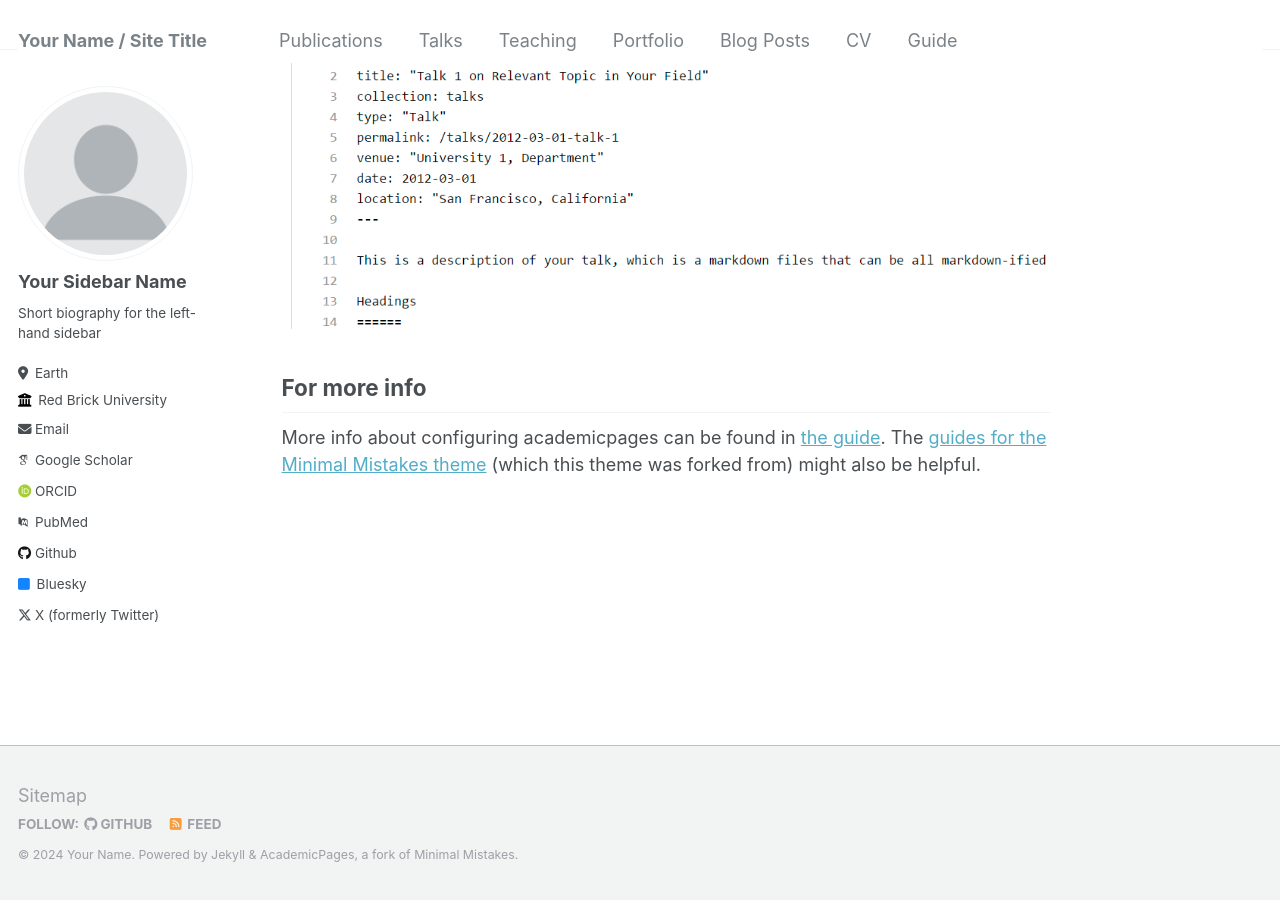
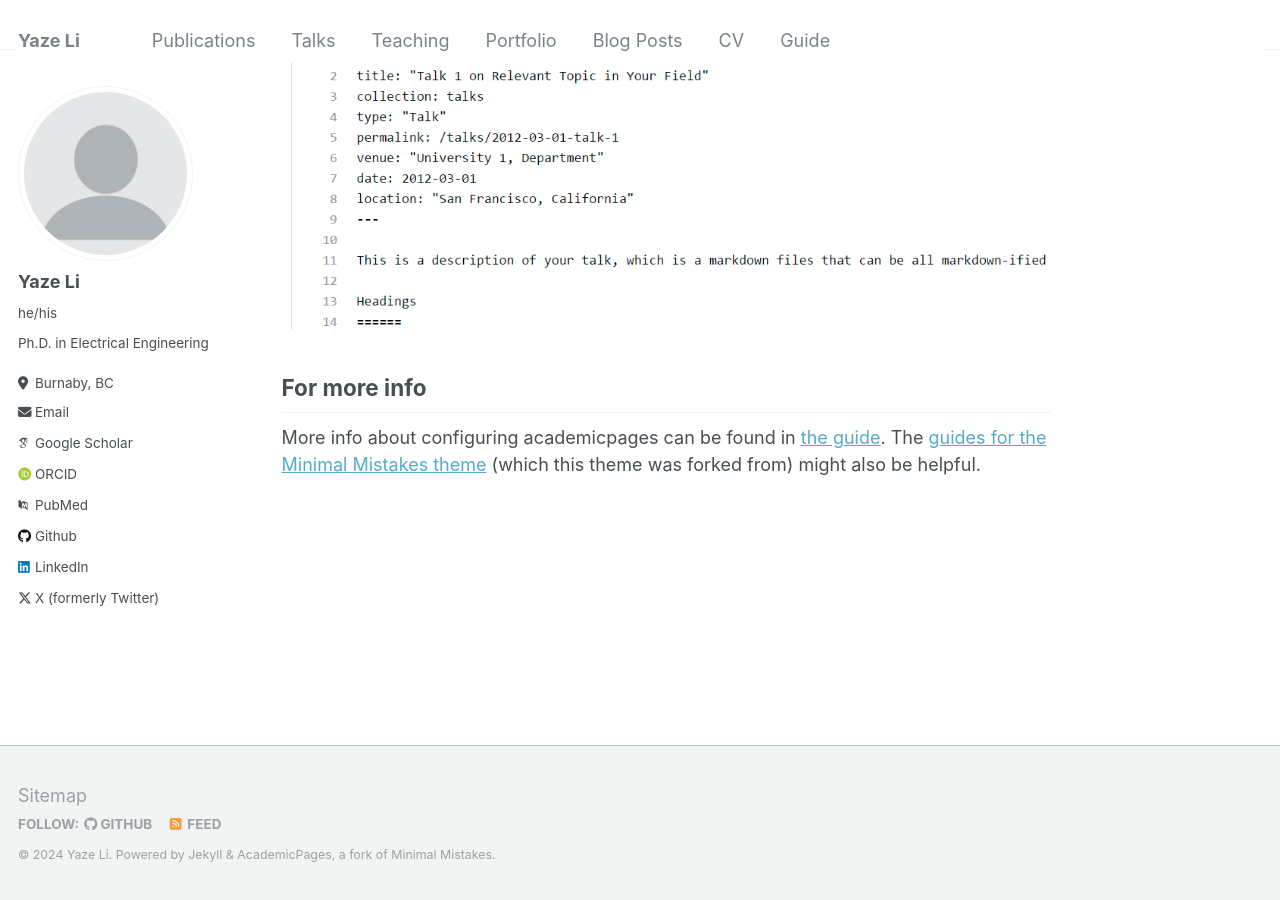
Before and after one commit to Arthurliyaze/Arthurliyaze.github.io, a Jekyll site: the page built from _pages/about.md, in a window 1280 px wide and 900 px high, scrolled down 2640 px. Built offline with Jekyll 4.4.1, drawn with Linux system fonts in a browser that asks for light colours; some web fonts are replaced.

Commit message:
Update _config.yml

```diff
--- a/_config.yml
+++ b/_config.yml
@@ -8,13 +8,13 @@
 
 # Basic Site Settings
 locale                   : "en-US"
-title                    : "Your Name / Site Title"
+title                    : "Yaze Li"
 title_separator          : "-"
-name                     : &name "Your Name"
-description              : &description "personal description"
-url                      : https://academicpages.github.io # the base hostname & protocol for your site e.g. "https://mmistakes.github.io"
+name                     : &name "Yaze Li"
+description              : &description "Ph.D. in Electrical Engineering"
+url                      : https://academicpages.github.io # the base hostname & protocol for your site e.g. "https://arthurliyaze.github.io"
 baseurl                  : "" # the subpath of your site, e.g. "/blog"
-repository               : "academicpages/academicpages.github.io"
+repository               : "arthurliyaze/arthurliyaze.github.io"
 
 # Site Author - The following control what appear as part of the author content on the side bar.
 #               If a field is blank the icon and link will not appear, otherwise it will be shown.
@@ -22,19 +22,19 @@ repository               : "academicpages/academicpages.github.io"
 author:
   # Biographic information
   avatar           : "profile.png"
-  name             : "Your Sidebar Name"
-  pronouns         : # example: "she/her"
-  bio              : "Short biography for the left-hand sidebar"
-  location         : "Earth"
-  employer         : "Red Brick University"
+  name             : "Yaze Li"
+  pronouns         : "he/his" # example: "she/her"
+  bio              : "Ph.D. in Electrical Engineering"
+  location         : "Burnaby, BC"
+  employer         : #"Red Brick University"
   uri              : # URL
-  email            : "none@example.org"
+  email            : "arthurliyaze@gmail.com"
 
   # Academic websites
   arxiv            : # URL - Update with the correct link to your profile
-  googlescholar    : "https://scholar.google.com/citations?user=PS_CX0AAAAAJ"
+  googlescholar    : "https://scholar.google.com/citations?view_op=list_works&hl=en&hl=en&user=WdrLhUkAAAAJ&sortby=pubdate"
   impactstory      : # URL
-  orcid            : "http://orcid.org/yourorcidurl"
+  orcid            : "https://orcid.org/0000-0002-4830-8368"
   pubmed           : "https://www.ncbi.nlm.nih.gov/pubmed/?term=john+snow"
   researchgate     : # URL
 
@@ -42,12 +42,12 @@ author:
   bitbucket        : # Username - Update with your username on the site
   codepen          : # Username
   dribbble         : # Username
-  github           : "academicpages"
+  github           : "Arthurliyaze"
   kaggle           : # Username
   stackoverflow    : # User number or user number and name (i.e., use "1" or "1/jeff-atwood")
 
   # Social media
-  bluesky          : "bsky.app" # Replace this with you Bluesky username
+  bluesky          : #"bsky.app" # Replace this with you Bluesky username
   facebook         : # Username
   flickr           : # Username
   foursquare       : # Username
@@ -56,7 +56,7 @@ author:
   keybase          : # Username
   instagram        : # Username
   lastfm           : # Username
-  linkedin         : # Username
+  linkedin         : "https://www.linkedin.com/in/yaze-li-6b436a228/" # Username
   mastodon         : # URL
   medium           : # URL
   pinterest        : # Username
```
